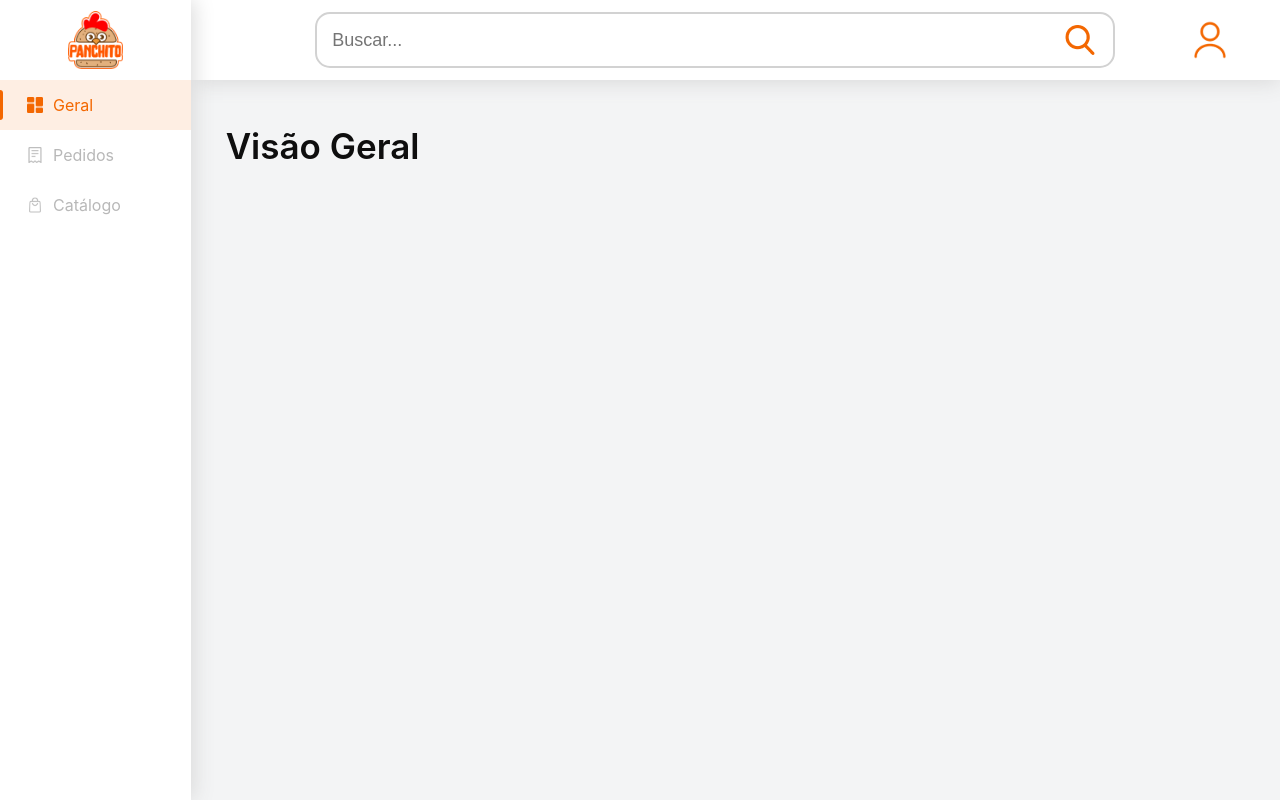
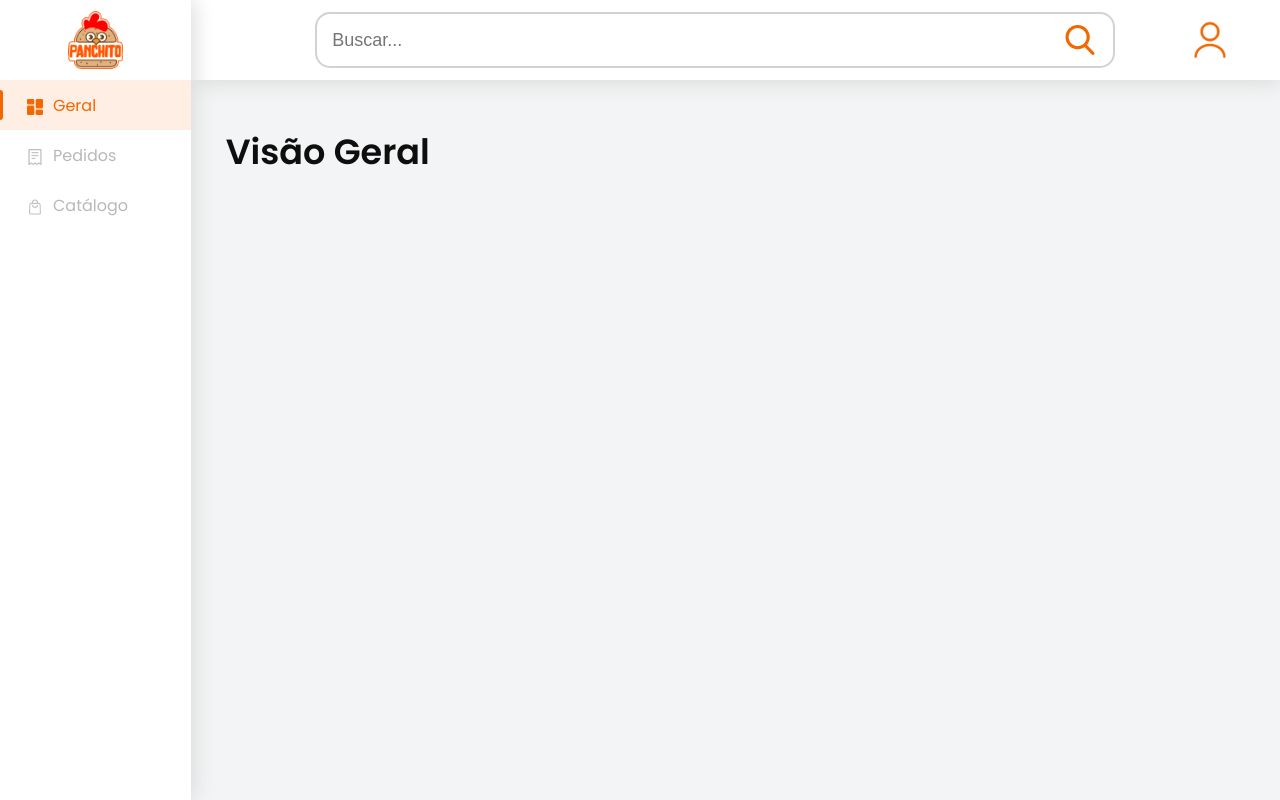
Before and after one commit to Javex-Inc/panchito-frontend, a React (Vite) app: page / in a window 1280 px wide. Built offline with nearby package versions, Linux system fonts and the light colour scheme.

Commit message:
feat: change default font to poppins

```diff
--- a/index.html
+++ b/index.html
@@ -3,6 +3,9 @@
   <head>
     <meta charset="UTF-8" />
     <link rel="icon" type="image/svg+xml" href="./src/assets/logo-panchito.png" />
+    <link rel="preconnect" href="https://fonts.googleapis.com">
+    <link rel="preconnect" href="https://fonts.gstatic.com" crossorigin>
+    <link href="https://fonts.googleapis.com/css2?family=Poppins:ital,wght@0,100;0,200;0,300;0,400;0,500;0,600;0,700;0,800;0,900;1,100;1,200;1,300;1,400;1,500;1,600;1,700;1,800;1,900&display=swap" rel="stylesheet">
     <meta name="viewport" content="width=device-width, initial-scale=1.0" />
     <title>Panchito</title>
   </head>
--- a/src/index.css
+++ b/src/index.css
@@ -1,5 +1,5 @@
 :root {
-  font-family: Inter, system-ui, Avenir, Helvetica, Arial, sans-serif;
+  font-family: "Poppins", system-ui, Avenir, Helvetica, Arial, sans-serif;
 }
 
 * {
```
